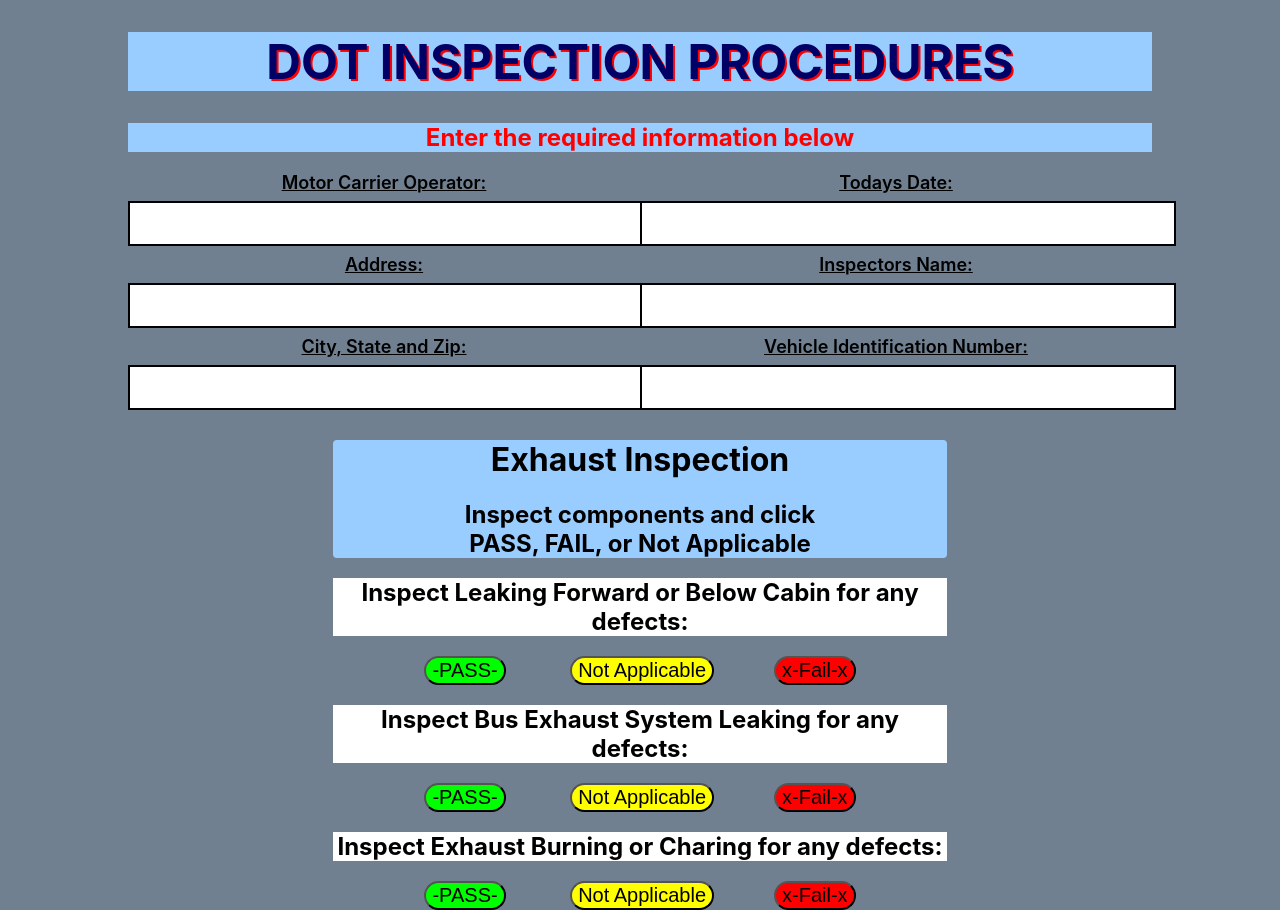
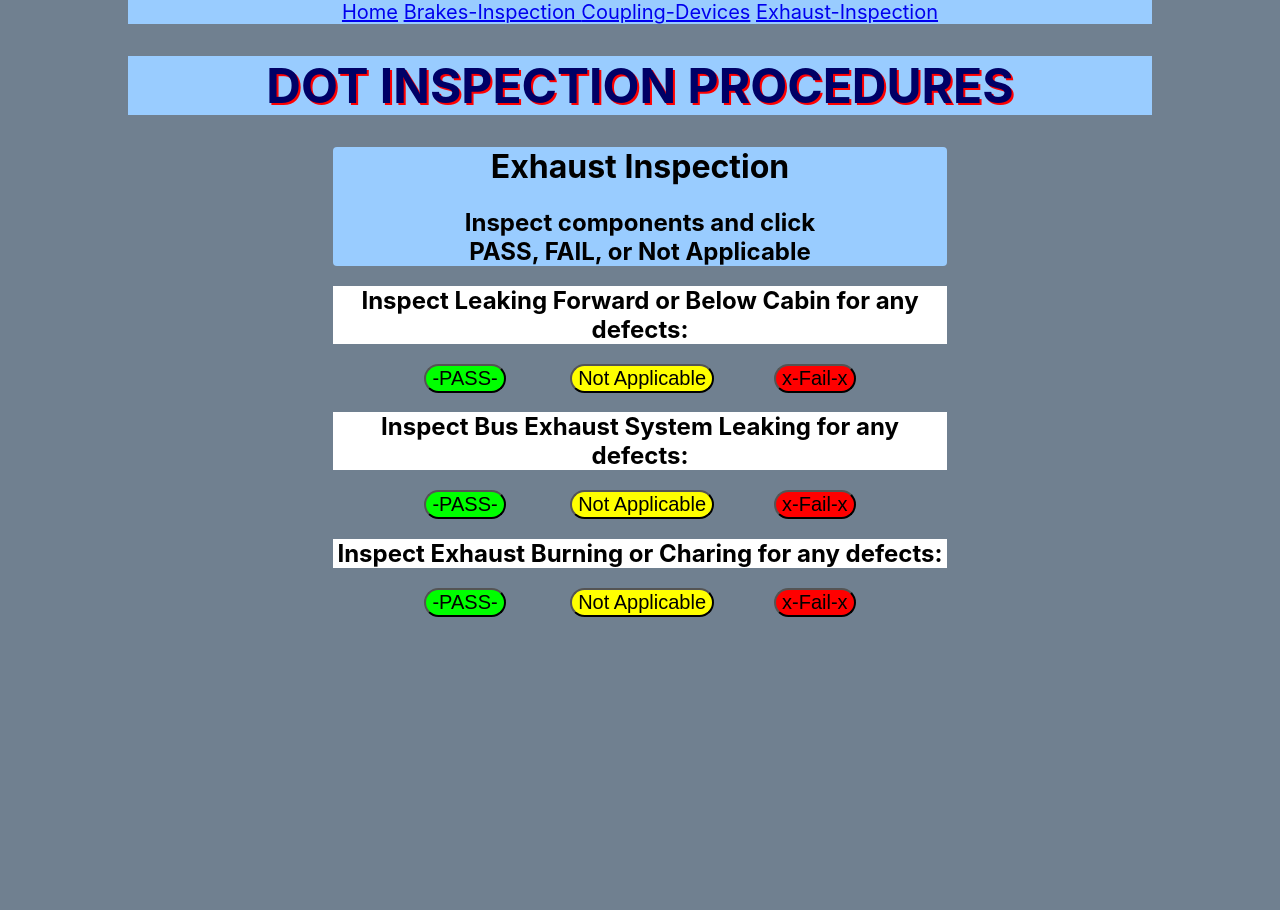
Before and after one commit to mrush336/inspection_app, a React (Create React App) app: page /exhaust in a window 1280 px wide. After the commit the page ends 800 px from the top, so only its background shows below. Built offline with nearby package versions, Linux system fonts and the light colour scheme.

Commit message:
Changing the flow and layout.

```diff
--- a/src/App.js
+++ b/src/App.js
@@ -5,6 +5,7 @@ import { BrowserRouter as Router, Route } from "react-router-dom";
 import "./App.css";
 
 import Header from "./Header";
+import Navbar from "./components/navbar/Navbar";
 import FormHeader from "./components/form/FormHeader";
 import FormTruckComponents from "./components/form/FormTruckComponents";
 //import LoginControl from "./components/login/LoginControl";
@@ -42,23 +43,30 @@ class App extends Component {
     return (
       <div className="App">
         <Router>
-          <Route path="/">
+          <Route exact path="/">
+            <Navbar />
             <Header />
             <FormHeader />
             <FormTruckComponents />
           </Route>
 
           <Route path="/brakes">
+            <Navbar />
+            <Header />
             <BrakesHeader />
             <BrakesInspection />
           </Route>
 
           <Route path="/coupling">
+            <Navbar />
+            <Header />
             <CouplingHeader />
             <CouplingInspection />
           </Route>
 
           <Route path="/exhaust">
+            <Navbar />
+            <Header />
             <ExhaustHeader />
             <ExhaustInspection />
           </Route>
--- /dev/null
+++ b/src/components/navbar/Navbar.js
@@ -0,0 +1,18 @@
+import React from "react";
+import { Link } from "react-router-dom";
+
+export default function Navbar() {
+  return (
+    <header style={mainHeaderStyle}>
+      <Link to="/">Home</Link> <Link to="/brakes">Brakes-Inspection </Link>{" "}
+      <Link to="/coupling">Coupling-Devices</Link>{" "}
+      <Link to="/exhaust">Exhaust-Inspection</Link>{" "}
+    </header>
+  );
+}
+
+const mainHeaderStyle = {
+  background: "#99ccff",
+  fontSize: "20px",
+  color: "#000066"
+};
```
